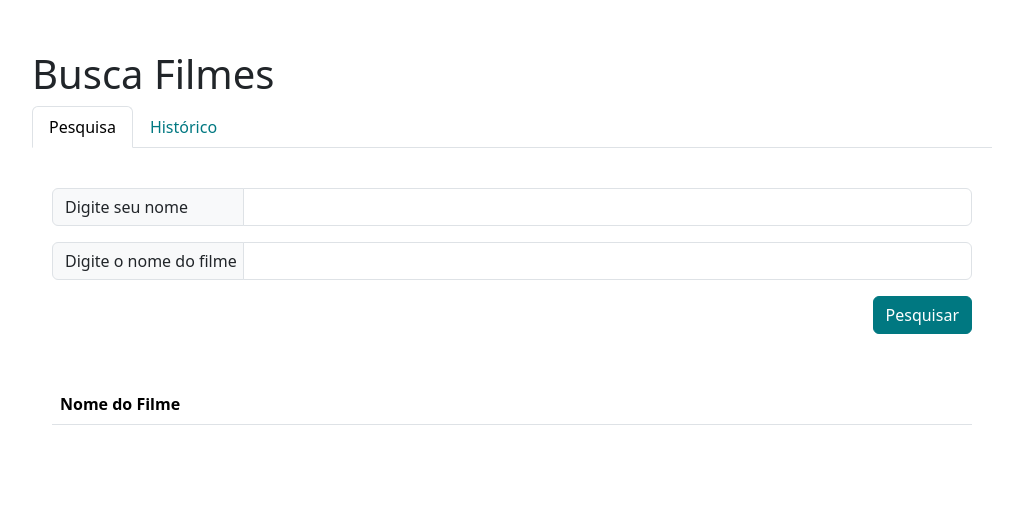
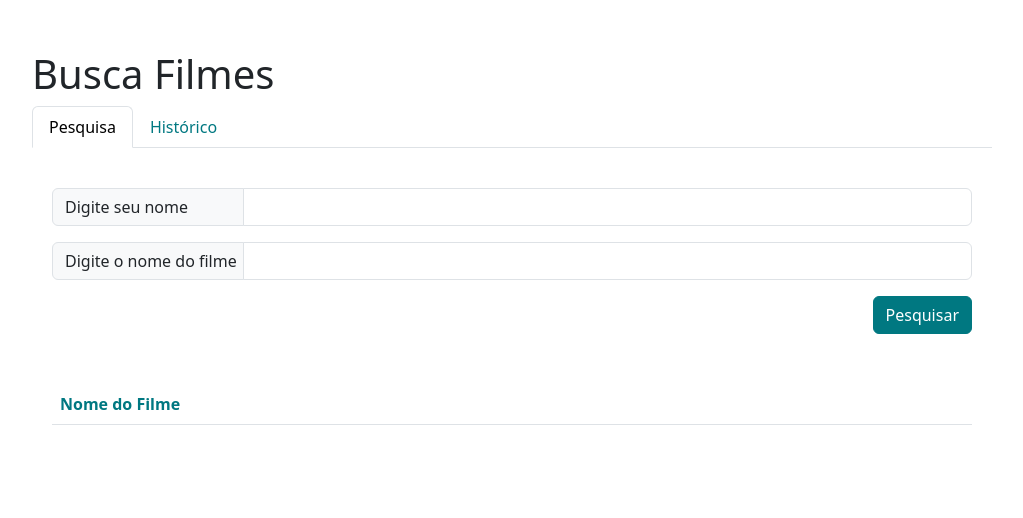
Before and after one commit to fswglobalhitss/consulta-filmes, a plain HTML site: page src/frontend/index.html in a window 1280 px wide. Shown: the whole page, without its empty margins (128-1151 px from the left). Drawn offline with nearby package versions, Linux system fonts and the light colour scheme.

Commit message:
Atualizando cor do texto em TH

```diff
--- a/src/frontend/index.html
+++ b/src/frontend/index.html
@@ -35,7 +35,9 @@
             background-color: #2e7f7e;
             border-color: #007881;
         }
-
+        table.resultados th {
+            color:#007881;
+        }
 
     </style>
 </head>
```
